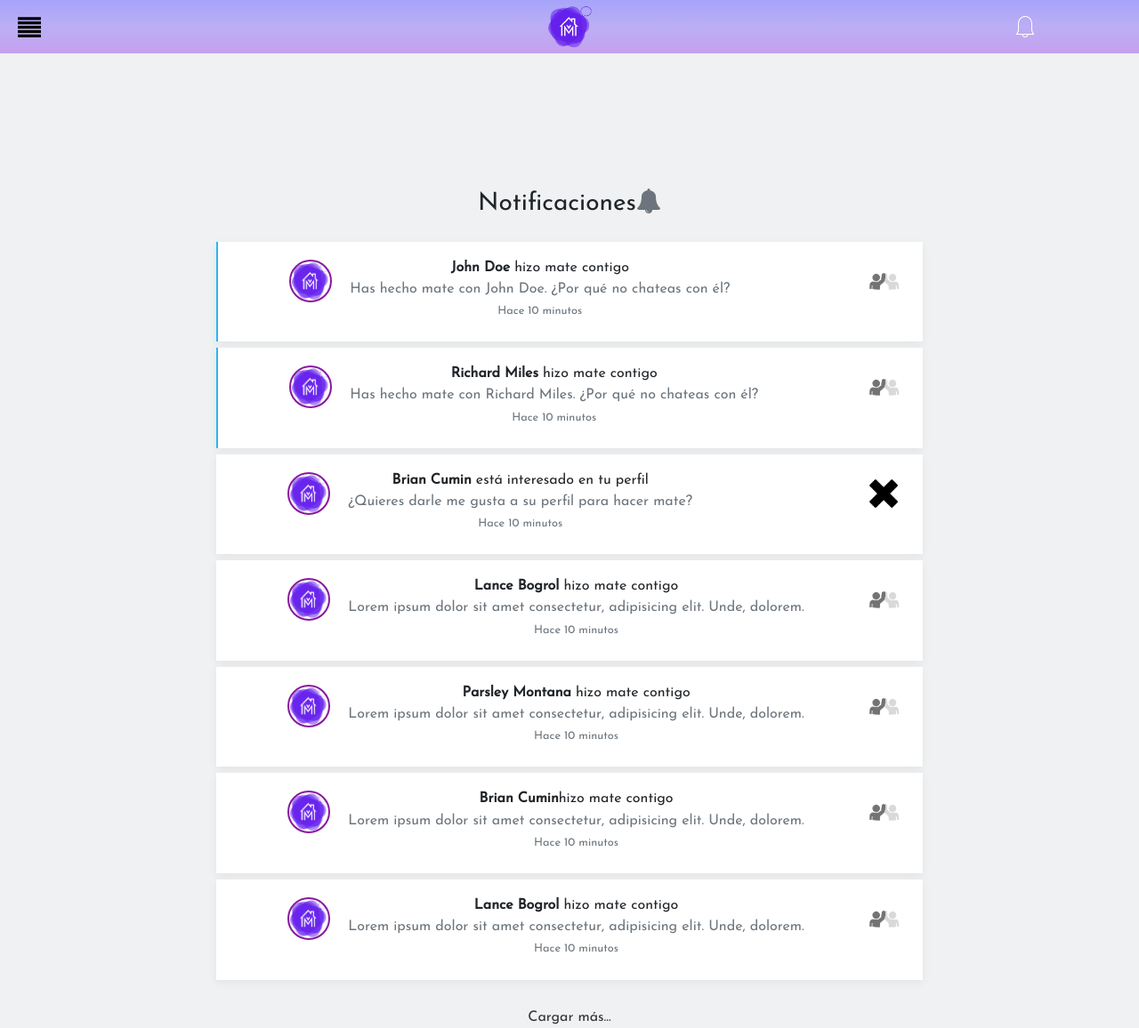
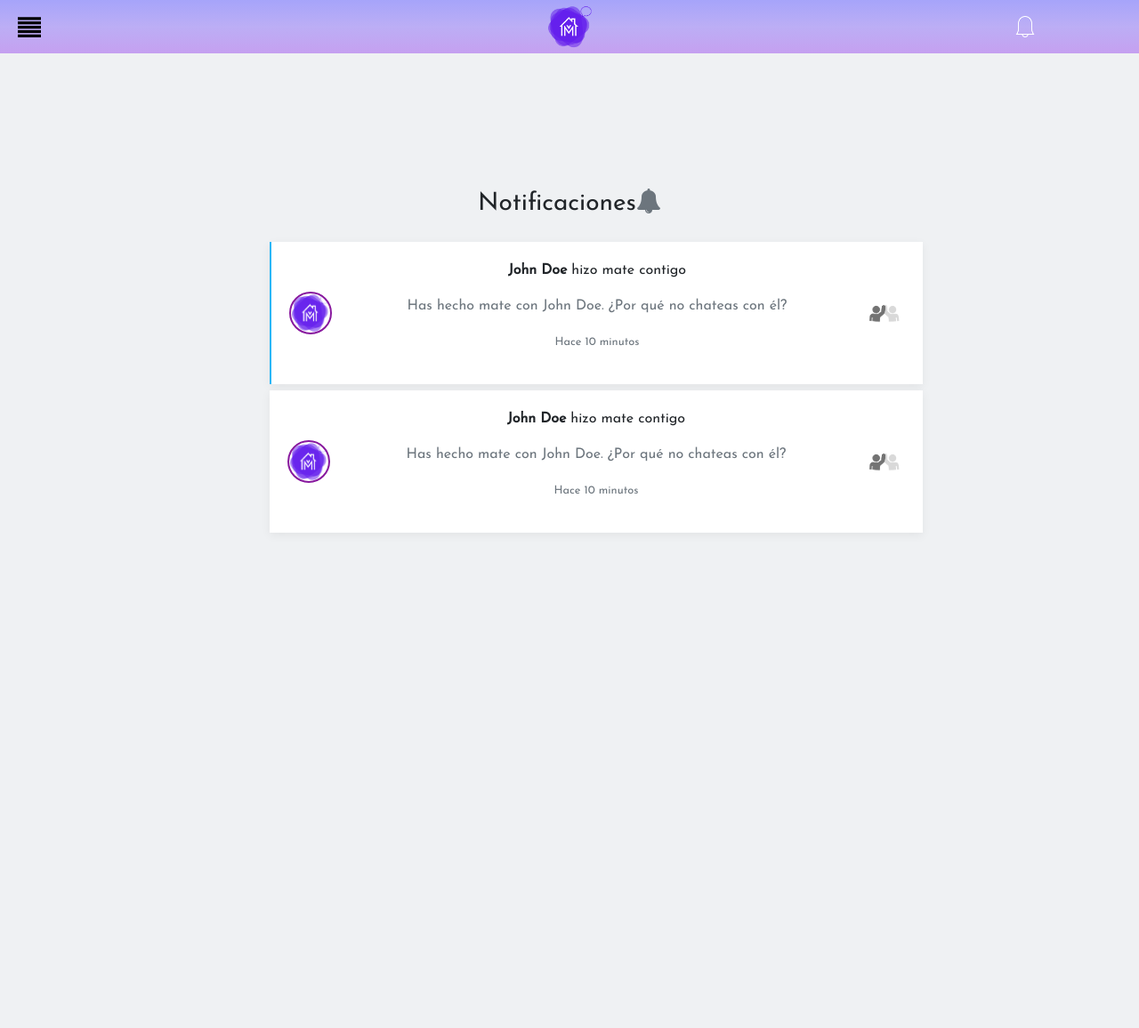
Before and after one commit to luctorgom/MakeAMate, a Django app: page /notifications/ in a window 1280 px wide. Shown: the whole page at 89% size. After the commit the page ends 599 px from the top, so only its background shows below. Run offline with Django 3.2, Linux system fonts and the light colour scheme; some libraries are stand-ins or nearby versions; some web fonts are replaced; grey boxes are pictures that could not be loaded.

Commit message:
UPDATE NOTIFICACIONES
Se han corregido fallos en el css para que se muestre bien en todos los dispositivos

Parrado Gordón, Raúl <@raupargor>

```diff
--- a/MakeAMate/principal/static/base.css
+++ b/MakeAMate/principal/static/base.css
@@ -37,11 +37,10 @@
 }
 
 .menu{
-
     position: absolute;
     top: -20px;
     width: 0px;
-    height: 100vh;
+    height: 100rem;
     background:  linear-gradient(180deg, rgb(197, 160, 240) 0%, rgb(188, 174, 245) 50%,  rgb(166, 164, 250) 100%);
     transition: all 500ms cubic-bezier(1,0,0,1);
     transition-timing-function: cubic-bezier(1,0,0,1);
--- a/MakeAMate/principal/static/css/notifications.css
+++ b/MakeAMate/principal/static/css/notifications.css
@@ -50,6 +50,7 @@ body {
             justify-content: space-between;
     padding: 20px;
     margin-bottom: 7px;
+
     background: #fff;
     -webkit-box-shadow: 0 3px 10px rgba(0, 0, 0, 0.06);
             box-shadow: 0 3px 10px rgba(0, 0, 0, 0.06);
@@ -57,18 +58,23 @@ body {
 
   .notification-list--unread {
     border-left: 2px solid #29B6F6;
+
   }
 
-  .notification-list .notification-list_content{
+  .notification-list {
     display: -webkit-box;
     display: -ms-flexbox;
     margin-left: 60px;
+    display:flex;
+    flex-direction: row;
+    justify-content: space-between;
+    align-items: center;
     /* border: 1px red solid; */
   }
   .notification-list_img{
     left: 0px;
   }
-  .notification-list .notification-list_content .notification-list_img img {
+  .notification-list .notification-list_img img {
     height: 48px;
     width: 48px;
     border-radius: 50px;
--- a/MakeAMate/principal/templates/notifications.html
+++ b/MakeAMate/principal/templates/notifications.html
@@ -12,7 +12,6 @@
     <h3 class="m-b-50 heading-line">Notificaciones<i class="fa fa-bell text-muted"></i></h3>
     <div class="notification-ui_dd-content">
         <div class="notification-list notification-list--unread">
-            <div class="notification-list_content">
                 <div class="notification-list_img">
                     <img src="..\static\logotipo.png" alt="user">
                 </div>
@@ -21,106 +20,24 @@
                     <p class="text-muted">Has hecho mate con John Doe. ¿Por qué no chateas con él?</p>
                     <p class="text-muted"><small>Hace 10 minutos</small></p>
                 </div>
-            </div>
                 <div class="notification-list_feature-img">
                     <img src="..\static\images\icons\Choca_esos_5.png" alt="Feature image">
                 </div>
         </div>
-        <div class="notification-list notification-list--unread">
-            <div class="notification-list_content">
+
+        <div class="notification-ui_dd-content">
+            <div class="notification-list">
                     <div class="notification-list_img">
                         <img src="..\static\logotipo.png" alt="user">
                     </div>
                     <div class="notification-list_detail">
-                    <p><b>Richard Miles</b> hizo mate contigo</p>
-                    <p class="text-muted">Has hecho mate con Richard Miles. ¿Por qué no chateas con él?</p>
+                        <p><b>John Doe</b> hizo mate contigo</p>
+                        <p class="text-muted">Has hecho mate con John Doe. ¿Por qué no chateas con él?</p>
                         <p class="text-muted"><small>Hace 10 minutos</small></p>
-                </div>
-            </div>
-            <div class="notification-list_feature-img">
-                <img src="..\static\images\icons\Choca_esos_5.png" alt="Feature image">
-            </div>
-        </div>
-        <div class="notification-list">
-            <div class="notification-list_content">
-                <div class="notification-list_img">
-                    <img src="..\static\logotipo.png" alt="user">
-                </div>
-                <div class="notification-list_detail">
-                    <p><b>Brian Cumin</b> está interesado en tu perfil</p>
-                    <p class="text-muted">¿Quieres darle me gusta a su perfil para hacer mate?</p>
-                    <p class="text-muted"><small>Hace 10 minutos</small></p>
-                </div>
-            </div>
-            <div class="notification-list_feature-img">
-                <img src="..\static\images\icons\cruz.png" alt="Feature image">
-            </div>
-        </div>
-        <div class="notification-list">
-            <div class="notification-list_content">
-                <div class="notification-list_img">
-                    <img src="..\static\logotipo.png" alt="user">
-                </div>
-                <div class="notification-list_detail">
-                    <p><b>Lance Bogrol</b> hizo mate contigo</p>
-                    <p class="text-muted">Lorem ipsum dolor sit amet consectetur, adipisicing elit. Unde, dolorem.</p>
-                    <p class="text-muted"><small>Hace 10 minutos</small></p>
-                </div>
-            </div>
-            <div class="notification-list_feature-img">
-                <img src="..\static\images\icons\Choca_esos_5.png" alt="Feature image">
-            </div>
-        </div>
-        <div class="notification-list">
-            <div class="notification-list_content">
-                <div class="notification-list_img">
-                    <img src="..\static\logotipo.png" alt="user">
-                </div>
-                <div class="notification-list_detail">
-                    <p><b>Parsley Montana</b> hizo mate contigo</p>
-                    <p class="text-muted">Lorem ipsum dolor sit amet consectetur, adipisicing elit. Unde, dolorem.</p>
-                    <p class="text-muted"><small>Hace 10 minutos</small></p>
-                </div>
-            </div>
-            <div class="notification-list_feature-img">
-                <img src="..\static\images\icons\Choca_esos_5.png" alt="Feature image">
-            </div>
-        </div>
-        <div class="notification-list">
-            <div class="notification-list_content">
-                <div class="notification-list_img">
-                    <img src="..\static\logotipo.png" alt="user">
-                </div>
-                <div class="notification-list_detail">
-                    <p><b>Brian Cumin</b>hizo mate contigo</p>
-                    <p class="text-muted">Lorem ipsum dolor sit amet consectetur, adipisicing elit. Unde, dolorem.</p>
-                    <p class="text-muted"><small>Hace 10 minutos</small></p>
-                </div>
-            </div>
-            <div class="notification-list_feature-img">
-                <img src="..\static\images\icons\Choca_esos_5.png" alt="Feature image">
-            </div>
-        </div>
-        <div class="notification-list">
-            <div class="notification-list_content">
-                <div class="notification-list_img">
-                    <img src="..\static\logotipo.png" alt="user">
-                </div>
-                <div class="notification-list_detail">
-                    <p><b>Lance Bogrol</b> hizo mate contigo</p>
-                    <p class="text-muted">Lorem ipsum dolor sit amet consectetur, adipisicing elit. Unde, dolorem.</p>
-                    <p class="text-muted"><small>Hace 10 minutos</small></p>
-                </div>
                     </div>
                     <div class="notification-list_feature-img">
                         <img src="..\static\images\icons\Choca_esos_5.png" alt="Feature image">
                     </div>
             </div>
 </div>
-
-    <div class="text-center">
-        <a href="#!" class="dark-link">Cargar más...</a>
-    </div>
-
-</div>
 {% endblock %}
```
Lines whose indentation alone changed are shown as unchanged.
